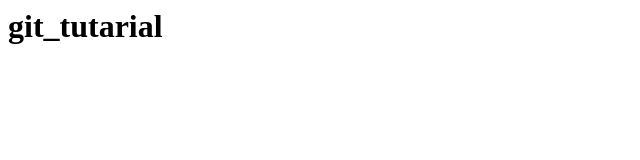
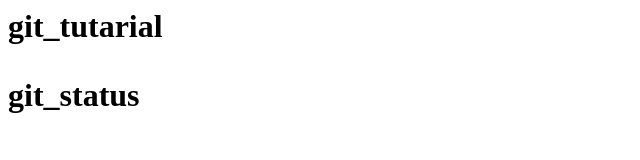
Before and after one commit to Ren-Shimamura/git_tutorial_back, a plain HTML site: page index.html in a window 1280 px wide. Shown: the whole page, without its empty margins (0-640 px from the left). Drawn offline with Linux system fonts and the light colour scheme.

Commit message:
git statusコマンドを追記

```diff
--- a/index.html
+++ b/index.html
@@ -1 +1,2 @@
 <h1>git_tutarial<h1>
+	<p>git_status<p>
```
